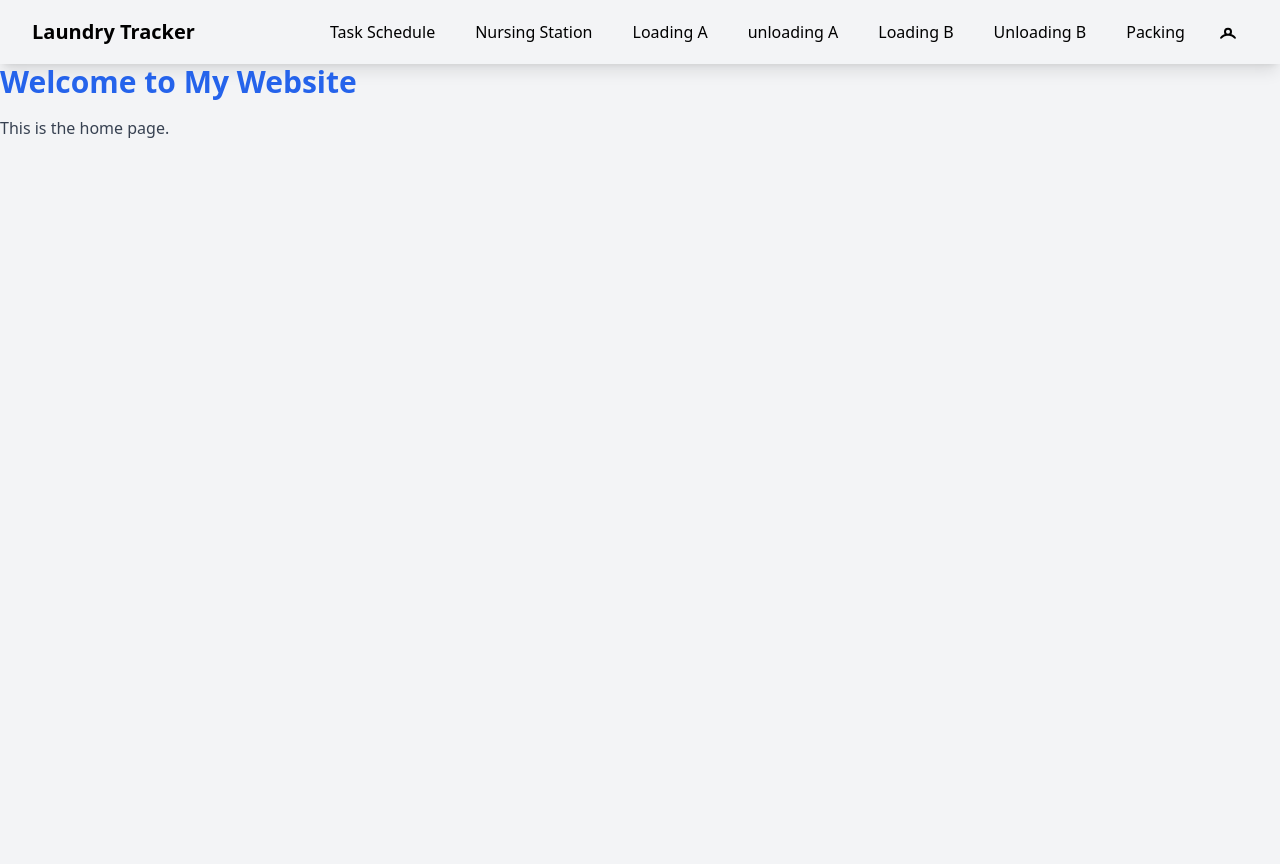
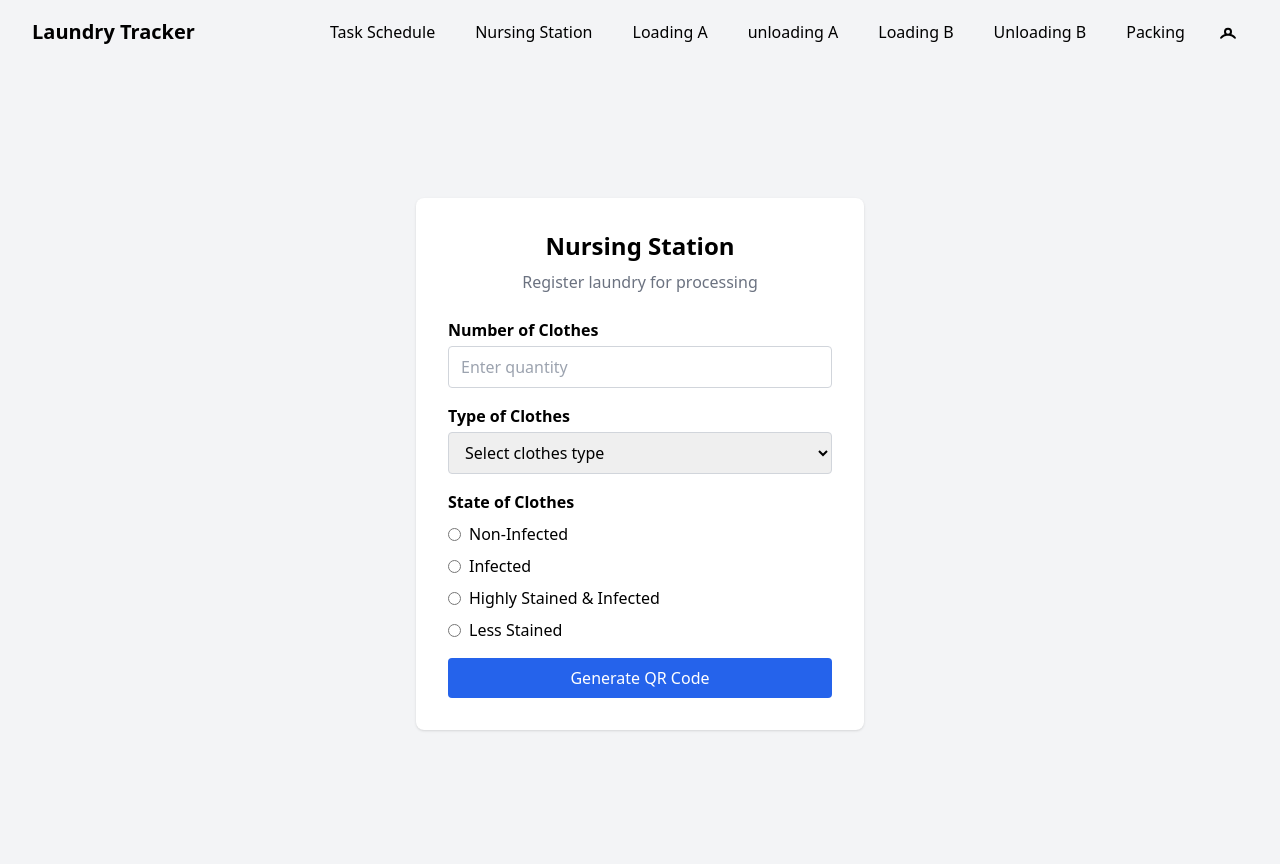
Before and after one commit to callmesidhu/Django-loundary-tracker-project, a Django app: page /nursing-station/ in a window 1280 px wide. Before the commit the page ends 138 px from the top, so only its background shows below. Run offline with Django 5.2, Linux system fonts and the light colour scheme; some libraries are stand-ins or nearby versions.

Commit message:
/nursing-station route completed

```diff
--- a/laundry_tracker_project/settings.py
+++ b/laundry_tracker_project/settings.py
@@ -5,7 +5,7 @@ BASE_DIR = Path(__file__).resolve().parent.parent
 
 SECRET_KEY = "django-insecure-lps2fp1=#^fgw(-3ju7&hy%olws_e049tj1i#u$)wq7=tk8-ad"
 DEBUG = True
-ALLOWED_HOSTS = []
+ALLOWED_HOSTS = ['127.0.0.1', 'localhost', '192.168.1.100']
 
 INSTALLED_APPS = [
     "django.contrib.admin",
--- a/templates/nursing_station.html
+++ b/templates/nursing_station.html
@@ -1,6 +1,97 @@
 {% extends "base.html" %}
+{% block content %}
+<div class="min-h-screen bg-gray-100 flex items-center justify-center py-10">
+  <!-- Card Container -->
+  <div class="w-full max-w-md bg-white rounded-lg shadow p-8">
+    <!-- Heading -->
+    <h1 class="text-2xl font-bold text-center mb-2">Nursing Station</h1>
+    <!-- Subheading -->
+    <p class="text-center text-gray-500 mb-6">Register laundry for processing</p>
 
-{% block content %}
-    <h1 class="text-3xl font-bold text-blue-600">Welcome to My Website</h1>
-    <p class="mt-4 text-gray-700">This is the home page.</p>
+    <!-- Form -->
+    <form>
+      <!-- Number of Clothes -->
+      <div class="mb-4">
+        <label for="quantity" class="block font-semibold mb-1">Number of Clothes</label>
+        <div class="relative">
+          <input
+            type="number"
+            id="quantity"
+            name="quantity"
+            placeholder="Enter quantity"
+            class="w-full border border-gray-300 rounded px-3 py-2 focus:outline-none focus:border-blue-500"
+          />
+          <!-- Optional icon or dropdown arrow can be added here if needed -->
+        </div>
+      </div>
+
+      <!-- Type of Clothes -->
+      <div class="mb-4">
+        <label for="clothes-type" class="block font-semibold mb-1">Type of Clothes</label>
+        <select
+          id="clothes-type"
+          name="clothes_type"
+          class="w-full border border-gray-300 rounded px-3 py-2 focus:outline-none focus:border-blue-500"
+        >
+          <option value="">Select clothes type</option>
+          <!-- Add more options as needed -->
+          <option value="uniform">Uniform</option>
+          <option value="bedding">Bedding</option>
+          <option value="misc">Miscellaneous</option>
+        </select>
+      </div>
+
+      <!-- State of Clothes -->
+      <div class="mb-4">
+        <p class="font-semibold">State of Clothes</p>
+        <div class="mt-2 space-y-2">
+          <label class="flex items-center">
+            <input
+              type="radio"
+              name="state"
+              value="non-infected"
+              class="mr-2 focus:ring-0"
+            />
+            <span>Non-Infected</span>
+          </label>
+          <label class="flex items-center">
+            <input
+              type="radio"
+              name="state"
+              value="infected"
+              class="mr-2 focus:ring-0"
+            />
+            <span>Infected</span>
+          </label>
+          <label class="flex items-center">
+            <input
+              type="radio"
+              name="state"
+              value="highly-stained-infected"
+              class="mr-2 focus:ring-0"
+            />
+            <span>Highly Stained &amp; Infected</span>
+          </label>
+          <label class="flex items-center">
+            <input
+              type="radio"
+              name="state"
+              value="less-stained"
+              class="mr-2 focus:ring-0"
+            />
+            <span>Less Stained</span>
+          </label>
+        </div>
+      </div>
+
+      <!-- Submit Button -->
+      <button
+        type="submit"
+        class="w-full bg-blue-600 text-white py-2 rounded hover:bg-blue-700 transition-colors"
+      >
+        Generate QR Code
+      </button>
+    </form>
+  </div>
+</div>
 {% endblock %}
```
